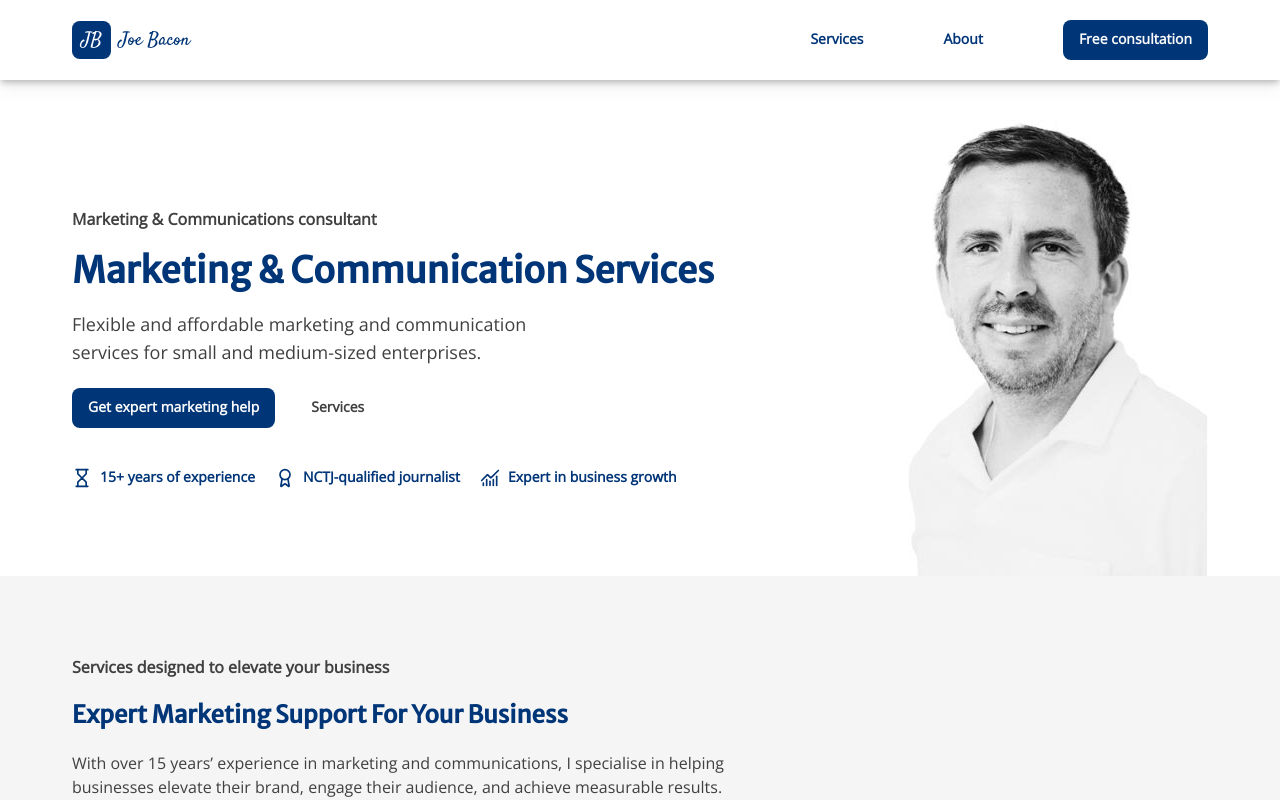
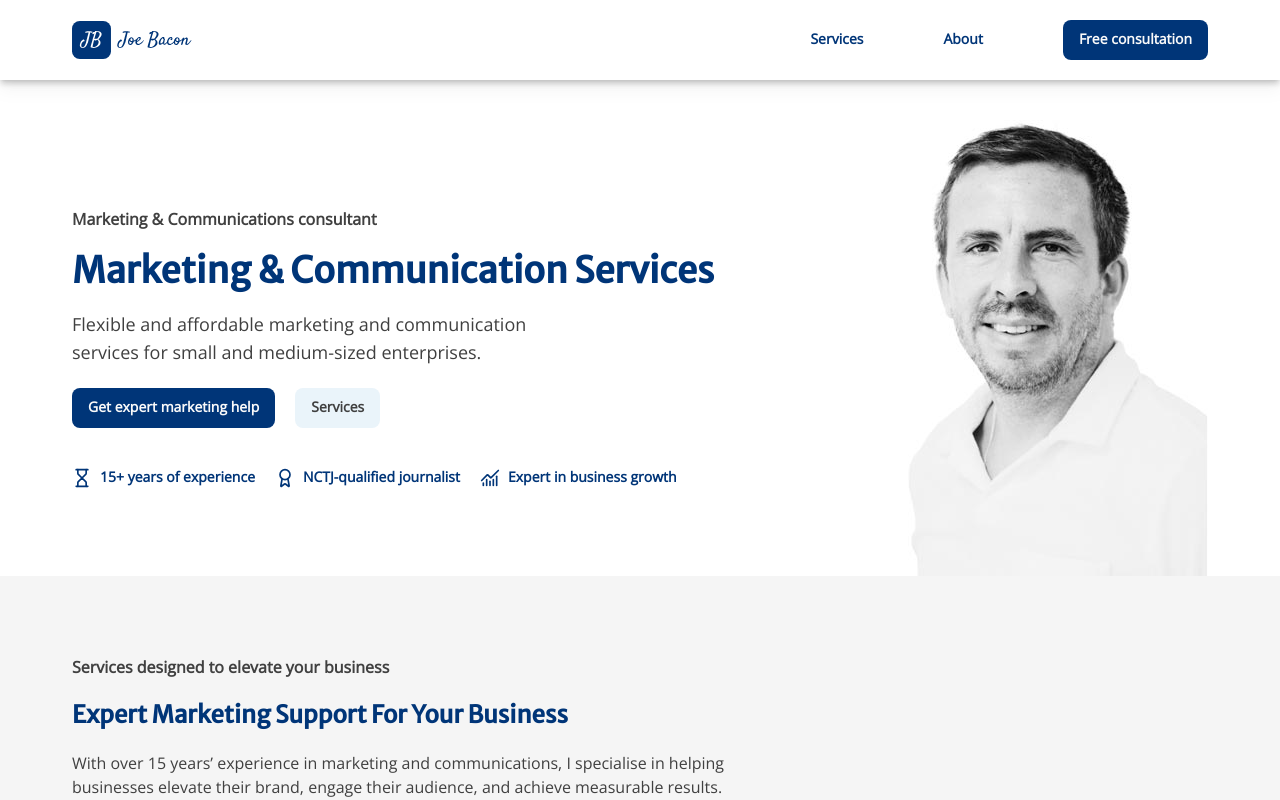
Before and after one commit to lewis-worsley/joebacon, a Next.js app: page / in a window 1280 px wide. Shown: the top 800 px of the page. Built offline with nearby package versions, Linux system fonts and the light colour scheme.

Commit message:
added href links to CTA buttons

```diff
--- a/components/Intro.tsx
+++ b/components/Intro.tsx
@@ -1,6 +1,7 @@
 import { Award, ChartNoAxesCombined, Hourglass } from "lucide-react";
 import Image from "next/image";
 import { Button } from "./ui/button";
+import Link from "next/link";
 
 const Intro = () => {
   const about = [
@@ -37,8 +38,16 @@ const Intro = () => {
             Flexible and affordable marketing and communication services for small and medium-sized enterprises.
           </p>
           <div className="flex space-x-5 pb-5">
-            <Button variant="default">Get expert marketing help</Button>
-            <Button variant="ghost">Services</Button>
+            <Button variant="default" asChild>
+              <Link href="mailto:joefbacon@icloud.com?subject=Marketing%20Inquiry">
+                Get expert marketing help
+              </Link>
+            </Button>
+            <Button variant="ghost" className="bg-blue-4" asChild>
+              <Link href="#services">
+                Services
+              </Link>
+            </Button>
           </div>
           <div className="flex flex-col sm:flex-row gap-5 text-sm text-blue-1 font-bold">
             {about.map(({ icon, description }, index) => (
```
